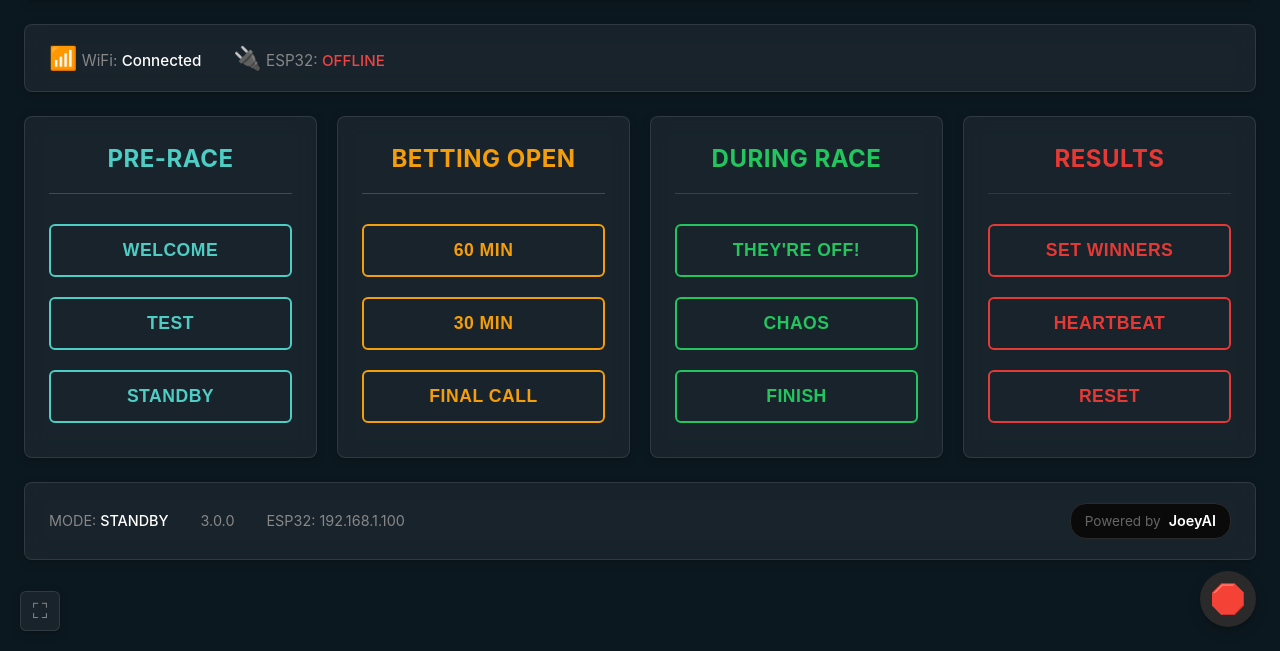
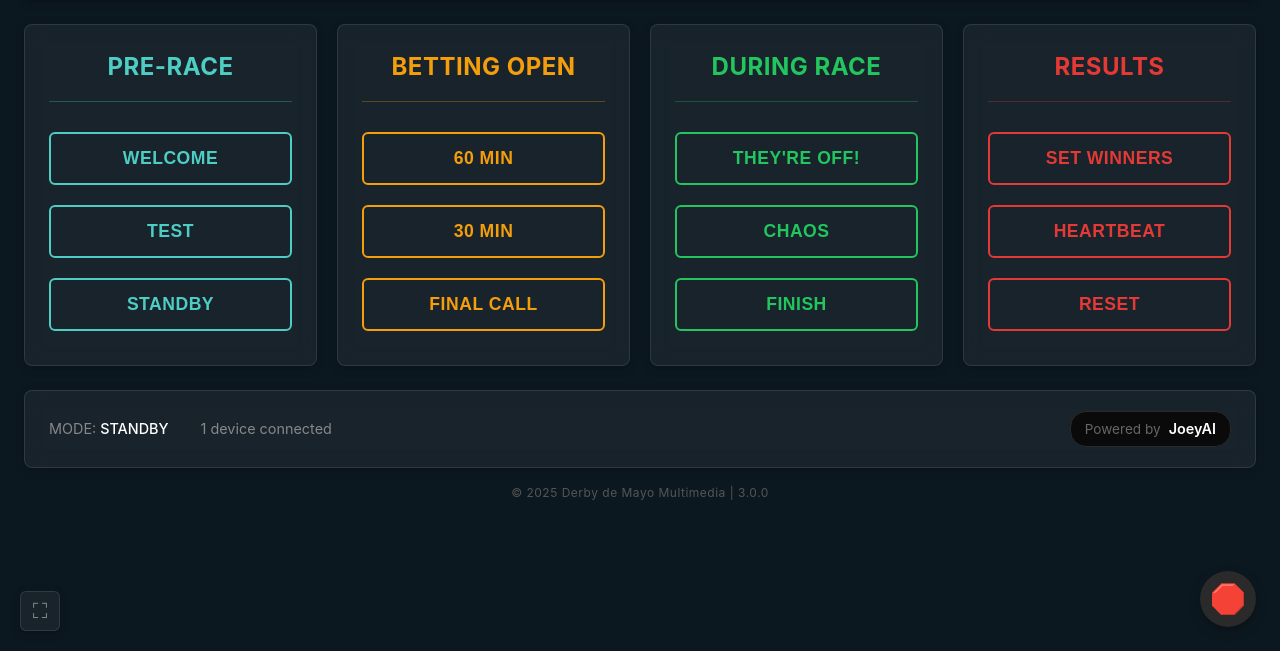
Before and after one commit to JoeyEinTX/DDM-Multimedia, a Flask app: page / in a window 1280 px wide. Shown: the part 149-800 px from the top of the page. Run offline with Flask 3, Linux system fonts and the light colour scheme; data that the repository does not hold is empty.

Commit message:
Reorganize dashboard layout: weather in header, device modal, copyright bar

```diff
--- a/pi5/static/css/ddm_style.css
+++ b/pi5/static/css/ddm_style.css
@@ -260,45 +260,8 @@ body {
     font-size: 1.5em;
 }
 
-/* Status Bar */
-.status-bar {
-    background: rgba(255, 255, 255, 0.05);
-    backdrop-filter: blur(10px);
-    padding: 16px 24px;
-    border-radius: 8px;
-    margin-bottom: 24px;
-    display: flex;
-    justify-content: space-between;
-    align-items: center;
-    box-shadow: 0 2px 8px rgba(0, 0, 0, 0.3);
-    border: 1px solid rgba(255, 255, 255, 0.1);
-}
-
-.status-left, .status-right {
-    display: flex;
-    gap: 32px;
-}
-
-.status-item {
-    font-size: 0.95em;
-    color: #888888;
-}
-
-.status-value {
-    font-weight: 500;
-    color: #ffffff;
-}
-
-.status-online {
-    color: #22c55e !important;
-}
-
-.status-offline {
-    color: #ef4444 !important;
-}
-
-/* Weather Summary - Status Bar (Compact) */
-.weather-summary-statusbar {
+/* Weather Summary - Header (Compact) */
+.weather-summary-header {
     display: flex;
     align-items: center;
     gap: 10px;
@@ -308,9 +271,10 @@ body {
     border: 1px solid rgba(255, 255, 255, 0.1);
     cursor: pointer;
     transition: all 0.2s ease;
+    margin-right: 12px;
 }
 
-.weather-summary-statusbar:hover {
+.weather-summary-header:hover {
     background: rgba(255, 255, 255, 0.08);
     border-color: rgba(255, 255, 255, 0.15);
 }
@@ -732,6 +696,73 @@ body {
     color: #ffffff;
 }
 
+/* Device Status - Clickable */
+.device-status {
+    cursor: pointer;
+    transition: color 0.2s ease;
+}
+
+.device-status:hover {
+    color: #ffffff !important;
+}
+
+/* Copyright Bar */
+.copyright-bar {
+    text-align: center;
+    padding: 16px 0;
+    font-size: 0.75em;
+    color: #555555;
+    letter-spacing: 0.5px;
+}
+
+/* Device Status Modal */
+.device-list {
+    display: flex;
+    flex-direction: column;
+    gap: 16px;
+    margin-top: 20px;
+}
+
+.device-item {
+    display: flex;
+    align-items: center;
+    gap: 16px;
+    padding: 14px 18px;
+    background: rgba(255, 255, 255, 0.05);
+    border-radius: 6px;
+    border: 1px solid rgba(255, 255, 255, 0.1);
+}
+
+.device-icon {
+    font-size: 1.5em;
+    width: 32px;
+    text-align: center;
+}
+
+.device-name {
+    flex: 1;
+    font-size: 1em;
+    color: #ffffff;
+    font-weight: 500;
+}
+
+.device-status-value {
+    font-size: 0.9em;
+    font-weight: 600;
+    padding: 4px 12px;
+    border-radius: 4px;
+}
+
+.device-status-value.connected {
+    color: #22c55e;
+    background: rgba(34, 197, 94, 0.15);
+}
+
+.device-status-value.offline {
+    color: #ef4444;
+    background: rgba(239, 68, 68, 0.15);
+}
+
 /* Emergency Stop - Collapsible Icon */
 .emergency-icon {
     position: fixed;
--- a/pi5/static/js/ddm_control.js
+++ b/pi5/static/js/ddm_control.js
@@ -168,16 +168,16 @@ async function checkESP32Status() {
         const response = await fetch('/api/ping');
         const data = await response.json();
 
-        const statusElement = document.getElementById('esp32-status');
         const isOnline = data.success;
+        const modalStatus = document.getElementById('esp32-status-modal');
 
         if (isOnline) {
-            statusElement.textContent = 'ONLINE';
-            statusElement.className = 'status-value status-online';
+            modalStatus.textContent = 'ONLINE';
+            modalStatus.className = 'device-status-value connected';
             esp32WasOnline = true;
         } else {
-            statusElement.textContent = 'OFFLINE';
-            statusElement.className = 'status-value status-offline';
+            modalStatus.textContent = 'OFFLINE';
+            modalStatus.className = 'device-status-value offline';
 
             // If ESP32 just went offline, clear active buttons
             if (esp32WasOnline) {
@@ -187,11 +187,17 @@ async function checkESP32Status() {
                 esp32WasOnline = false;
             }
         }
+
+        // Update device count (WiFi always connected + ESP32 if online)
+        const deviceCount = 1 + (isOnline ? 1 : 0);
+        document.getElementById('device-count').textContent = deviceCount;
+        document.getElementById('device-plural').textContent = deviceCount === 1 ? '' : 's';
+
     } catch (error) {
         console.error('Error checking ESP32 status:', error);
-        const statusElement = document.getElementById('esp32-status');
-        statusElement.textContent = 'ERROR';
-        statusElement.className = 'status-value status-offline';
+        const modalStatus = document.getElementById('esp32-status-modal');
+        modalStatus.textContent = 'ERROR';
+        modalStatus.className = 'device-status-value offline';
 
         // If ESP32 just went offline, clear active buttons
         if (esp32WasOnline) {
@@ -200,6 +206,10 @@ async function checkESP32Status() {
             showNotification('ESP32 disconnected - animation stopped', 'error');
             esp32WasOnline = false;
         }
+
+        // Update device count
+        document.getElementById('device-count').textContent = '1';
+        document.getElementById('device-plural').textContent = '';
     }
 }
 
@@ -210,11 +220,26 @@ async function getSystemStatus() {
         const data = await response.json();
 
         if (data.esp32_ip) {
-            document.getElementById('esp32-ip').textContent = data.esp32_ip;
+            const ipModal = document.getElementById('esp32-ip-modal');
+            if (ipModal) {
+                ipModal.textContent = data.esp32_ip;
+            }
         }
     } catch (error) {
         console.error('Error getting system status:', error);
     }
+}
+
+// Toggle device status modal
+function toggleDeviceModal() {
+    const modal = document.getElementById('device-modal');
+    modal.classList.add('active');
+}
+
+// Close device status modal
+function closeDeviceModal() {
+    const modal = document.getElementById('device-modal');
+    modal.classList.remove('active');
 }
 
 // Send command to ESP32
--- a/pi5/templates/dashboard.html
+++ b/pi5/templates/dashboard.html
@@ -13,7 +13,7 @@
     </div>
 
     <div class="container">
-        <!-- Header -->
+        <!-- Header: Logo/Title (left), Weather + Clock (right) -->
         <header class="header">
             <div class="header-title">
                 <div class="logo-text">
@@ -24,6 +24,9 @@
                 </div>
             </div>
             <div class="header-info">
+                <div id="weather-summary" class="weather-summary-header" onclick="openWeatherModal()" style="display: none;">
+                    <!-- Weather summary will be inserted here -->
+                </div>
                 <div class="tote-clock-container">
                     <div id="tote-display" class="tote-display">
                         <!-- Dot matrix digits will be inserted here by JavaScript -->
@@ -31,23 +34,6 @@
                 </div>
             </div>
         </header>
-
-        <!-- Status Bar -->
-        <div class="status-bar">
-            <div class="status-left">
-                <div class="status-item">
-                    <span class="icon">📶</span> WiFi: <span class="status-value">Connected</span>
-                </div>
-                <div class="status-item">
-                    <span class="icon">🔌</span> ESP32: <span id="esp32-status" class="status-value status-offline">OFFLINE</span>
-                </div>
-            </div>
-            <div class="status-right">
-                <div id="weather-summary" class="weather-summary-statusbar" onclick="openWeatherModal()" style="display: none;">
-                    <!-- Weather summary will be inserted here -->
-                </div>
-            </div>
-        </div>
 
         <!-- Results Banner (shown after winners are set) -->
         <div id="results-banner" class="results-banner" style="display: none;">
@@ -99,17 +85,23 @@
             </div>
         </div>
 
-        <!-- Footer Info -->
+        <!-- Footer: Mode + Device Status (left), Powered by JoeyAI (right) -->
         <div class="footer-section">
             <div class="footer-info">
                 <span>MODE: <span id="current-mode">STANDBY</span></span>
-                <span>{{ version }}</span>
-                <span>ESP32: <span id="esp32-ip">---.---.---.---</span></span>
+                <span id="device-status" class="device-status" onclick="toggleDeviceModal()">
+                    <span id="device-count">0</span> device<span id="device-plural">s</span> connected
+                </span>
             </div>
             <div class="powered-by">
                 <span class="powered-text">Powered by</span>
                 <span class="joey-ai">JoeyAI</span>
             </div>
+        </div>
+
+        <!-- Copyright Bar -->
+        <div class="copyright-bar">
+            © 2025 Derby de Mayo Multimedia | {{ version }}
         </div>
     </div>
 
@@ -124,6 +116,31 @@
     </div>
     <div id="emergency-expanded" class="emergency-expanded">
         <button class="btn-emergency" onclick="emergencyStop()">🛑 EMERGENCY STOP</button>
+    </div>
+
+    <!-- Device Status Modal -->
+    <div id="device-modal" class="modal">
+        <div class="modal-content">
+            <button class="modal-close" onclick="closeDeviceModal()">×</button>
+            <h2>Device Status</h2>
+            <div class="device-list">
+                <div class="device-item">
+                    <span class="device-icon">📶</span>
+                    <span class="device-name">WiFi</span>
+                    <span class="device-status-value connected">Connected</span>
+                </div>
+                <div class="device-item">
+                    <span class="device-icon">🔌</span>
+                    <span class="device-name">ESP32</span>
+                    <span id="esp32-status-modal" class="device-status-value offline">OFFLINE</span>
+                </div>
+                <div class="device-item">
+                    <span class="device-icon">💡</span>
+                    <span class="device-name">ESP32 IP</span>
+                    <span id="esp32-ip-modal" class="device-status-value">---.---.---.---</span>
+                </div>
+            </div>
+        </div>
     </div>
 
     <!-- Results Modal -->
```
